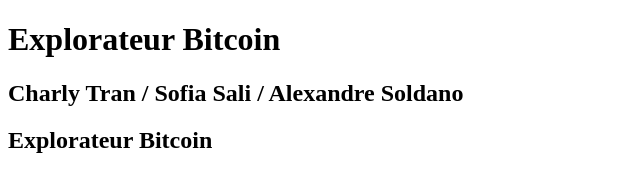
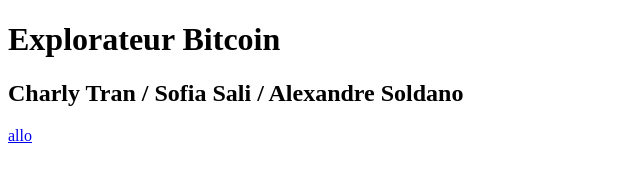
Before and after one commit to AlexandreSoldano/AlexandreSoldano.github.io, a plain HTML site: page index.html in a window 1280 px wide. Shown: the whole page, without its empty margins (0-640 px from the left). Drawn offline with Linux system fonts and the light colour scheme.

Commit message:
lien github

```diff
--- a/index.html
+++ b/index.html
@@ -6,6 +6,8 @@
 	<body>
 		<h1>Explorateur Bitcoin</h1>
 		<h2>Charly Tran / Sofia Sali / Alexandre Soldano</h2>
-		<h2>Explorateur Bitcoin</h2>
+		<p>
+			<a href="alexandresoldano.github.io/bitcoin/index.html">allo</a>
+		</p>
 	</body>
 </html>
```
